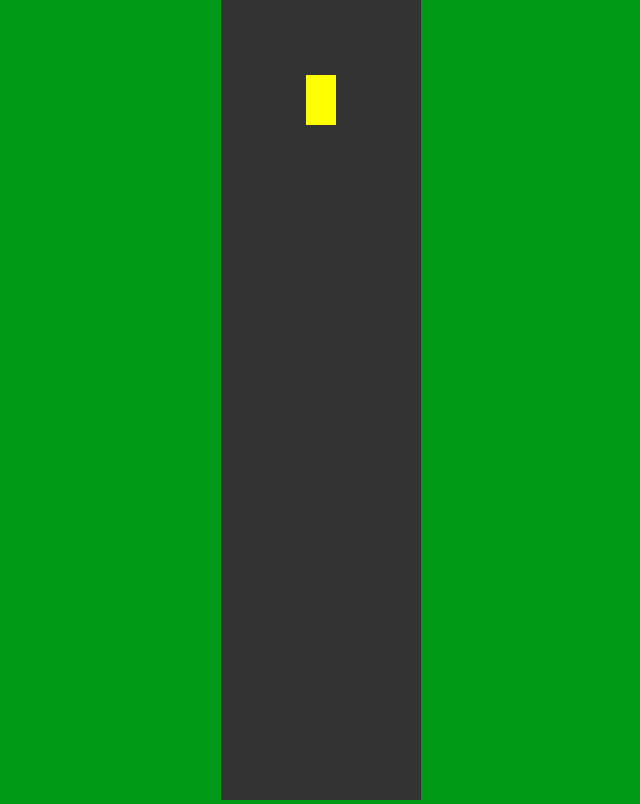
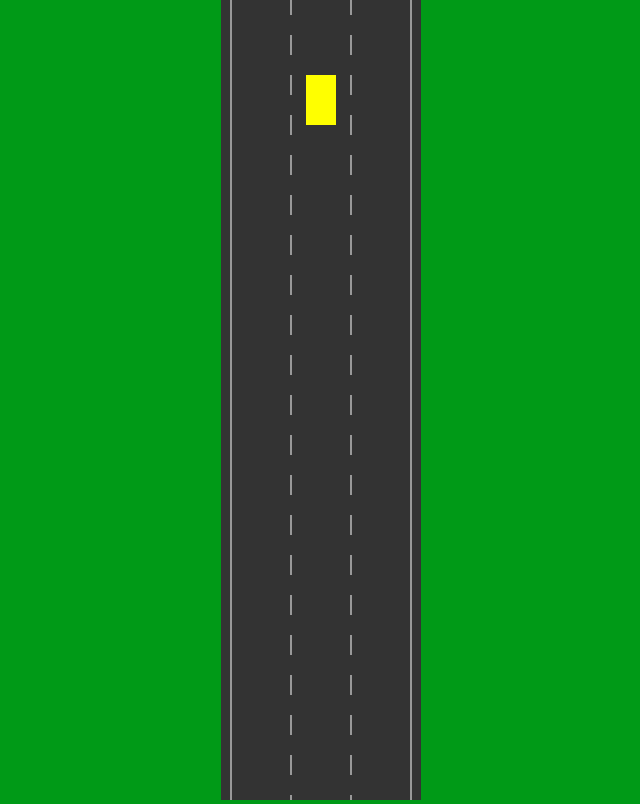
Before and after one commit to adinortey360/obstacle-avoidance, a plain HTML site: page raytrace.html in a window 1280 px wide. Shown: the whole page, without its empty margins (319-959 px from the left). Drawn offline with Linux system fonts and the light colour scheme.

Commit message:
dashes on road

```diff
--- a/carEntity.js
+++ b/carEntity.js
@@ -11,10 +11,16 @@ class Car {
         this.maxspeed = 3;
         this.friction = 0.04;
 
+        this.angle = 0;
+
         this.steering = new Steering();
     }
 
     update() {
+        this.movements();
+    }
+
+    movements() {
         if (this.steering.drive) {
             this.speed -= this.acceleration;
         }
@@ -23,40 +29,61 @@ class Car {
             this.speed += this.acceleration;
         }
 
-        if(this.speed > this.maxspeed) {
+        if (this.speed > this.maxspeed) {
             this.speed = this.maxspeed;
         }
 
-        if(this.speed < -this.maxspeed/2) {
-            this.speed = -this.maxspeed/2;
+        if (this.speed < -this.maxspeed / 2) {
+            this.speed = -this.maxspeed / 2;
         }
 
-        if(this.speed > 0) {
+        if (this.speed > 0) {
             this.speed -= this.friction;
         }
 
-        if(this.speed < 0) {
+        if (this.speed < 0) {
             this.speed += this.friction;
         }
 
-        if(Math.abs(this.speed) < this.friction) {
+        if (Math.abs(this.speed) < this.friction) {
             this.speed = 0;
         }
 
-        this.y -= this.speed;
+        if (this.speed != 0) {
+            const flip = this.speed > 0 ? 1 : -1;
+
+
+            if (this.steering.left) {
+                this.angle += 0.04 * flip;
+            }
+
+            if (this.steering.right) {
+                this.angle -= 0.04 * flip;
+            }
+        }
+
+        this.x -= Math.sin(this.angle) * this.speed;
+        this.y -= Math.cos(this.angle) * this.speed;
     }
 
 
     draw(ctx) {
+        ctx.save();
+        ctx.translate(this.x, this.y);
+        ctx.rotate(-this.angle);
         ctx.beginPath();
         ctx.rect(
-            this.x - this.width / 2,
-            this.y - this.height / 2,
+            -this.width / 2,
+            -this.height / 2,
             this.width,
             this.height
         );
 
         ctx.fillStyle = "yellow";
         ctx.fill();
+
+        ctx.restore();
     }
+
+
 }
--- /dev/null
+++ b/helpers.js
@@ -0,0 +1,3 @@
+function lerp(A,B,t) {
+    return A + (B - A) * t;
+}
--- a/raytrace.html
+++ b/raytrace.html
@@ -10,6 +10,8 @@
 </head>
 <body>
     <canvas id="canvas"></canvas>
+    <script src="helpers.js"></script>
+    <script src="tracks.js"></script>
     <script src="steering.js"></script>
     <script src="carEntity.js"></script>
     <script src="script.js"></script>
--- a/script.js
+++ b/script.js
@@ -2,6 +2,7 @@ const canvas = document.getElementById("canvas");
 canvas.width = 200;
 
 const ctx = canvas.getContext("2d");
+const track = new Track(canvas.width/2, canvas.width * 0.9);
 const car = new Car( 100, 100, 30, 50);
 
 animate();
@@ -9,6 +10,7 @@ animate();
 function animate() {
     car.update();
     canvas.height = window.innerHeight;
+    track.draw(ctx);
     car.draw(ctx);
     requestAnimationFrame(animate);
 }
--- a/steering.js
+++ b/steering.js
@@ -5,10 +5,10 @@ class Steering {
         this.left = false;
         this.right = false;
 
-        this.#addKeyboardListeners();
+        this.addKeyboardListeners();
     }
 
-    #addKeyboardListeners() {
+    addKeyboardListeners() {
         document.onkeydown = (event) => {
             switch (event.key) {
                 case "ArrowLeft":
--- /dev/null
+++ b/tracks.js
@@ -0,0 +1,40 @@
+class Track{
+    constructor(x, width,lanes = 3) {
+        this.x = x;
+        this.width = width;
+        this.lanes = lanes;
+
+        this.left = x -  width/2;
+        this.right = x + width/2;
+
+        const infinity = 1000000000;
+        this.top = -infinity;
+        this.bottom = infinity;
+    }
+
+    draw(ctx) {
+        ctx.linewidth = 5;
+        ctx.strokeStyle = "white";
+
+        for(let i = 0; i <= this.lanes; i++ ) {
+            const x = lerp(
+                this.left,
+                this.right,
+                i / this.lanes
+            );
+
+            if(i > 0 && i < this.lanes) {
+                ctx.setLineDash([20, 20]);
+            } else {
+                ctx.setLineDash([]);
+            }
+
+            ctx.beginPath();
+            ctx.moveTo(x, this.top);
+            ctx.lineTo(x, this.bottom);
+            ctx.stroke();
+        }
+
+
+    }
+}
```
